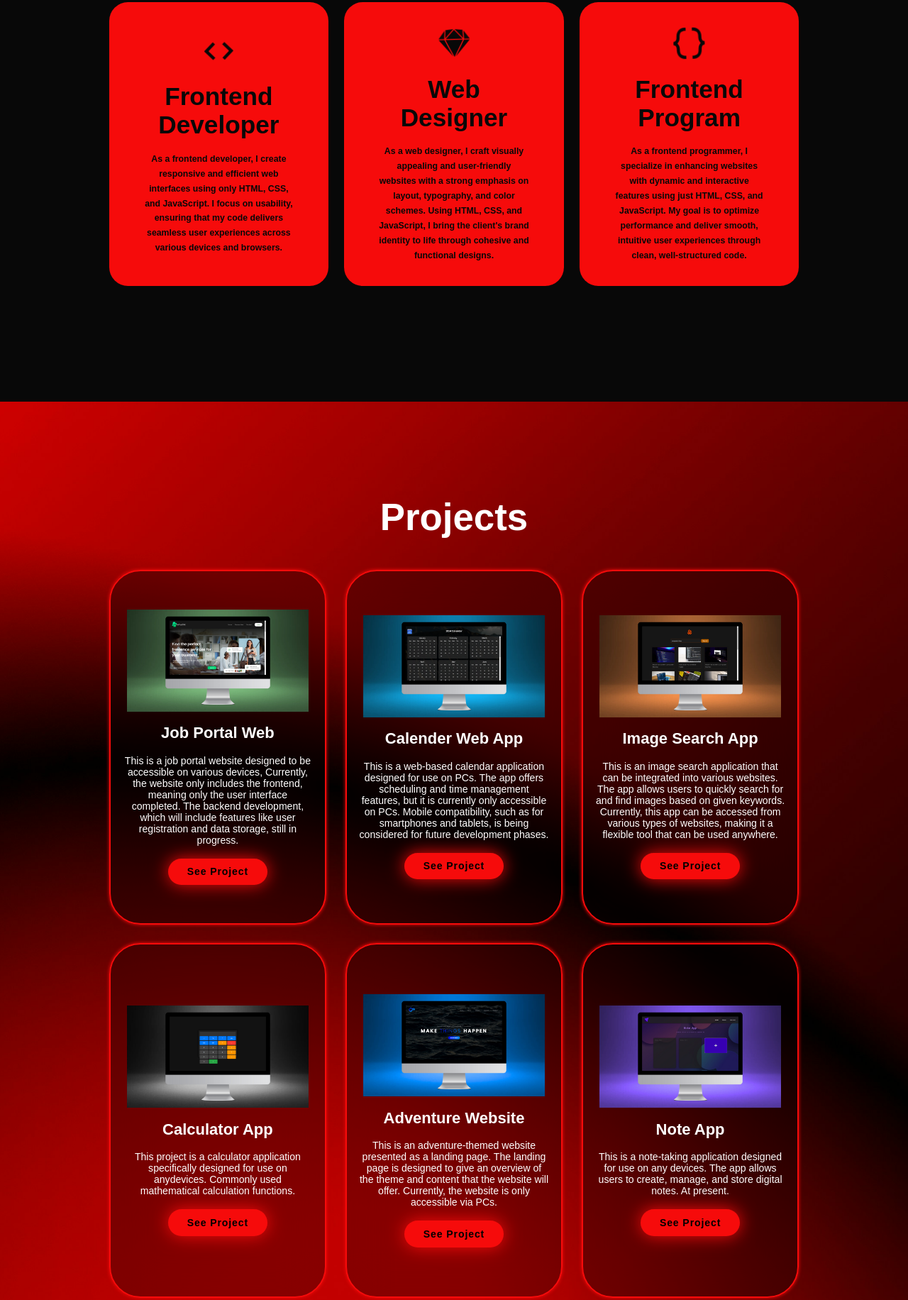
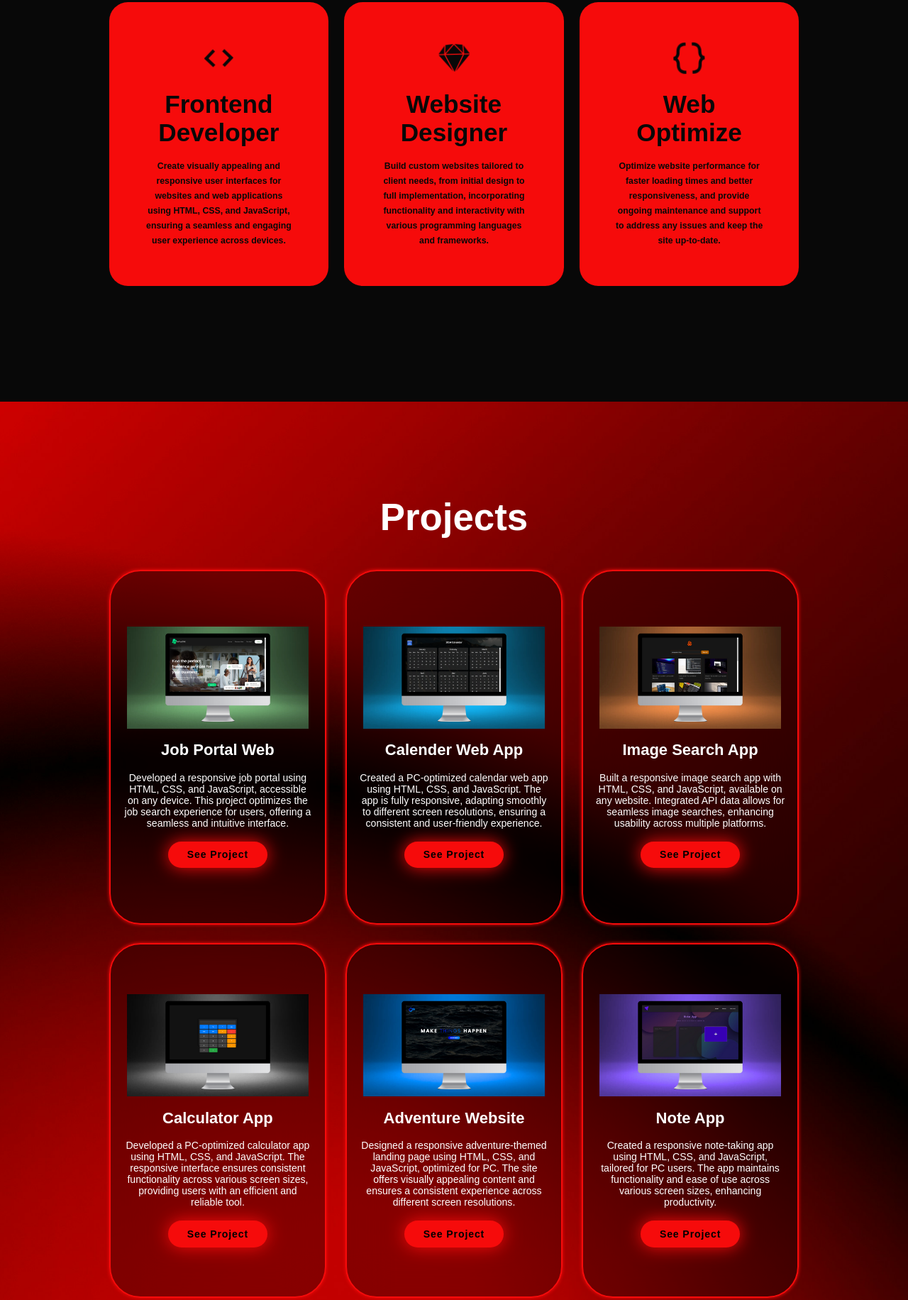
Before and after one commit to Rafaeltarigan/personal, a plain HTML site: page index.html in a window 1280 px wide. Shown: the part 1834-3666 px from the top of the page at 71% size. Drawn offline with nearby package versions, Linux system fonts and the light colour scheme.

Commit message:
index.html

```diff
--- a/index.html
+++ b/index.html
@@ -76,7 +76,7 @@
                 and what i.ve been working on , and you can know why i.m doing all my project for some reason, and where i
                 go to collage what major.
             </p>
-                <a href="file:///D:/Downloads/View%20about%20me.pdf" class="btn">Open PDF</a>
+                <a href="file:///C:/Users/rafae/OneDrive/Desktop/Portofolio/View%20about%20me.pdf" class="btn">Open PDF</a>
         </div>
     </section>
 
@@ -88,26 +88,23 @@
                 <div class="service-info">
                     <i class='bx bx-code bx-tada bx-rotate-180' ></i>
                     <h4>Frontend Developer</h4>
-                    <p>As a frontend developer, I create responsive and efficient web interfaces using only HTML, CSS, and JavaScript.
-                        I focus on usability, ensuring that my code delivers seamless user experiences across various devices and browsers.</p>
+                    <p>Create visually appealing and responsive user interfaces for websites and web applications using HTML, CSS, and JavaScript, ensuring a seamless and engaging user experience across devices.</p>
                 </div>
             </div>
 
             <div class="service-box">
                 <div class="service-info">
                     <i class='bx bxl-sketch bx-tada' ></i>
-                    <h4>Web Designer</h4>
-                    <p>As a web designer, I craft visually appealing and user-friendly websites with a strong emphasis on layout, typography, and color schemes.
-                        Using HTML, CSS, and JavaScript, I bring the client's brand identity to life through cohesive and functional designs.</p>
+                    <h4>Website Designer</h4>
+                    <p>Build custom websites tailored to client needs, from initial design to full implementation, incorporating functionality and interactivity with various programming languages and frameworks.</p>
                 </div>
             </div>
 
             <div class="service-box">
                 <div class="service-info">
                     <i class='bx bx-code-curly bx-tada' ></i>
-                    <h4>Frontend Program</h4>
-                    <p>As a frontend programmer, I specialize in enhancing websites with dynamic and interactive features using just HTML, CSS, and JavaScript.
-                        My goal is to optimize performance and deliver smooth, intuitive user experiences through clean, well-structured code.</p>
+                    <h4>Web Optimize</h4>
+                    <p>Optimize website performance for faster loading times and better responsiveness, and provide ongoing maintenance and support to address any issues and keep the site up-to-date.</p>
                 </div>
             </div>
 
@@ -123,7 +120,7 @@
 
                 <h3>Job Portal Web</h3>
 
-                <p>This is a job portal website designed to be accessible on various devices, Currently, the website only includes the frontend, meaning only the user interface completed. The backend development, which will include features like user registration and data storage, still in progress.</p>
+                <p>Developed a responsive job portal using HTML, CSS, and JavaScript, accessible on any device. This project optimizes the job search experience for users, offering a seamless and intuitive interface.</p>
                 <a href="https://rafaeltarigan.github.io/Job-Portal-Website/" class="btn">See Project</a>
             </div>
 
@@ -132,7 +129,7 @@
 
                 <h3>Calender Web App</h3>
 
-                <p>This is a web-based calendar application designed for use on PCs. The app offers scheduling and time management features, but it is currently only accessible on PCs. Mobile compatibility, such as for smartphones and tablets, is being considered for future development phases.</p>
+                <p>Created a PC-optimized calendar web app using HTML, CSS, and JavaScript. The app is fully responsive, adapting smoothly to different screen resolutions, ensuring a consistent and user-friendly experience.</p>
                 <a href="https://rafaeltarigan.github.io/Calender-App/" class="btn">See Project</a>
             </div>
 
@@ -141,7 +138,7 @@
 
                 <h3>Image Search App</h3>
 
-                <p>This is an image search application that can be integrated into various websites. The app allows users to quickly search for and find images based on given keywords. Currently, this app can be accessed from various types of websites, making it a flexible tool that can be used anywhere.</p>
+                <p>Built a responsive image search app with HTML, CSS, and JavaScript, available on any website. Integrated API data allows for seamless image searches, enhancing usability across multiple platforms.</p>
                 <a href="https://rafaeltarigan.github.io/Image-Search-App/" class="btn">See Project</a>
             </div>
 
@@ -150,7 +147,7 @@
 
                 <h3>Calculator App</h3>
 
-                <p>This project is a calculator application specifically designed for use on anydevices. Commonly used mathematical calculation functions.</p>
+                <p>Developed a PC-optimized calculator app using HTML, CSS, and JavaScript. The responsive interface ensures consistent functionality across various screen sizes, providing users with an efficient and reliable tool.</p>
                 <a href="https://rafaeltarigan.github.io/Calculator-App/" class="btn">See Project</a>
             </div>
 
@@ -159,7 +156,7 @@
 
                 <h3>Adventure Website</h3>
 
-                <p>This is an adventure-themed website presented as a landing page. The landing page is designed to give an overview of the theme and content that the website will offer. Currently, the website is only accessible via PCs.</p>
+                <p>Designed a responsive adventure-themed landing page using HTML, CSS, and JavaScript, optimized for PC. The site offers visually appealing content and ensures a consistent experience across different screen resolutions.</p>
                 <a href="https://rafaeltarigan.github.io/Advanture-Website/" class="btn">See Project</a>
             </div>
 
@@ -168,7 +165,7 @@
 
                 <h3>Note App</h3>
 
-                <p>This is a note-taking application designed for use on any devices. The app allows users to create, manage, and store digital notes. At present.</p>
+                <p>Created a responsive note-taking app using HTML, CSS, and JavaScript, tailored for PC users. The app maintains functionality and ease of use across various screen sizes, enhancing productivity.</p>
                 <a href="https://rafaeltarigan.github.io/Note-App/" class="btn">See Project</a>
             </div>
 
@@ -177,7 +174,7 @@
 
                 <h3>Education Website</h3>
 
-                <p>This is an education website designed to be accessible on various devices. The website offers a range of educational content that can be accessed anytime, anywhere, making it a valuable tool for users seeking flexible learning opportunities.</p>
+                <p>Developed a fully responsive education website using HTML, CSS, and JavaScript, accessible on any device. The design enhances learning through an engaging interface that is both functional and user-friendly.</p>
                 <a href="https://rafaeltarigan.github.io/Education-Website/" class="btn">See Project</a>
             </div>
 
@@ -186,7 +183,7 @@
 
                 <h3>Travel Website</h3>
 
-                <p>This is a travel-themed website presented as a landing page. The landing page is designed to provide brief and engaging information about various travel destinations. Currently, the website is only available for access any devices.</p>
+                <p>Built a responsive travel landing page using HTML, CSS, and JavaScript, optimized for PC. The website offers a consistent and visually appealing experience across different screen resolutions, enticing users.</p>
                 <a href="https://rafaeltarigan.github.io/Travel-Landpage/" class="btn">See Project</a>
             </div>
 
@@ -195,8 +192,8 @@
 
                 <h3>E-Commerce Website</h3>
 
-                <p>UNDER DEVELOPMENT FOR NOW</p>
-                <a href="#" class="btn">See Project</a>
+                <p>Developed a responsive e-commerce website using HTML, CSS, and JavaScript, ensuring a seamless shopping experience across all devices. The site enhances user satisfaction with its intuitive and engaging design.</p>
+                <a href="https://rafaeltarigan.github.io/E-comerss-/" class="btn">See Project</a>
             </div>
 
             <div class="project-card">
@@ -204,7 +201,7 @@
 
                 <h3>News App</h3>
 
-                <p>UNDER DEVELOPEMNT FOR NOW</p>
+                <p>An upcoming responsive news app built with HTML, CSS, and JavaScript. I developed the app to provide a seamless experience across various devices, offering engaging content and intuitive navigation.</p>
                 <a href="#" class="btn">See Project</a>
             </div>
 
```
